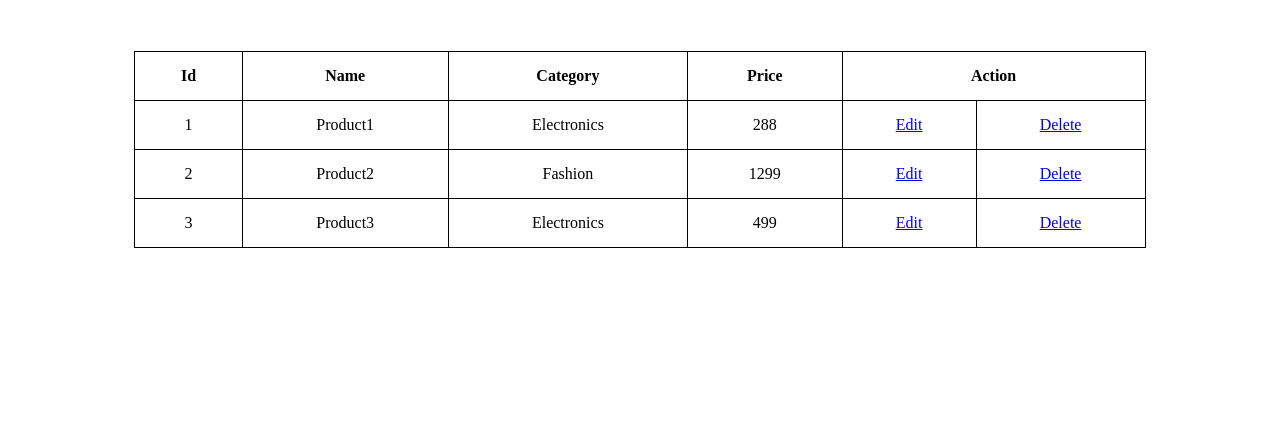
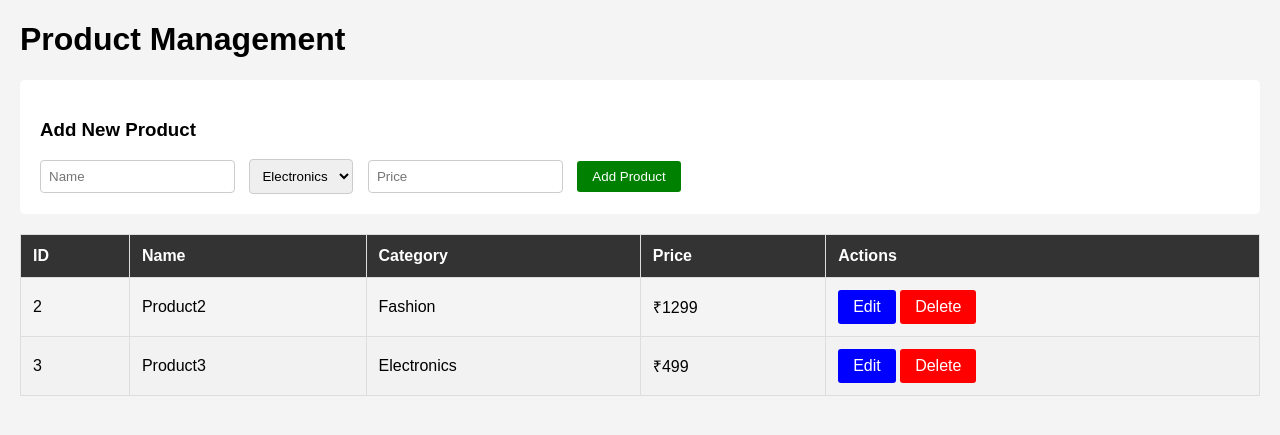
Before and after one commit to JAYANTI-THAKOR-941/curd_operation, a Node server app: page / in a window 1280 px wide. Shown: the top 435 px of the page. Run offline with Node 20, Linux system fonts and the light colour scheme; the visitor is signed in with stand-in values (Sample User, id 1).

Commit message:
curd operation-update design

```diff
--- a/index.js
+++ b/index.js
@@ -8,34 +8,72 @@ const PORT = 5000;
 
 // middlewares
 
-app.use(express.urlencoded({extended:true}));
+app.use(express.urlencoded({ extended: true }));
 app.use(express.static('public'));
 
-app.set('view engine','ejs');
+app.set('view engine', 'ejs');
 
 const __filename = fileURLToPath(import.meta.url);
 const __dirname = dirname(__filename);
 
 
-app.set('view engine','ejs');
-app.set('views',path.join(__dirname,'views'))
+app.set('view engine', 'ejs');
+app.set('views', path.join(__dirname, 'views'))
 
 const products = [
-    {id:1,name:"Product1",category:"Electronics",price:288},
-    {id:2,name:"Product2",category:"Fashion",price:1299},
-    {id:3,name:"Product3",category:"Electronics",price:499},
+    { id: 1, name: "Product1", category: "Electronics", price: 288 },
+    { id: 2, name: "Product2", category: "Fashion", price: 1299 },
+    { id: 3, name: "Product3", category: "Electronics", price: 499 },
 ]
 
-app.get('/',(req,res)=>{
-    res.render('products',{products});
+// READ - List all products
+app.get('/', (req, res) => {
+    res.render('products', { products });
 })
 
+// CREATE - Add a new product
+app.post('/add-product', (req, res) => {
+    const { name, category, price } = req.body;
+    const maxId = products.length > 0 ? Math.max(...products.map(p => p.id)) : 0;
+    const id = maxId + 1;
+    products.push({ id, name, category, price: Number(price) });
+    res.redirect('/');
+});
 
+// READ - Show edit form
+app.get('/edit-product/:id', (req, res) => {
+    const id = parseInt(req.params.id);
+    const product = products.find(p => p.id === id);
+    if (product) {
+        res.render('edit-product', { product });
+    } else {
+        res.status(404).send('Product not found');
+    }
+});
 
-// app.get('/',(req,res)=>{
-//     res.end("Express server is Running!");
-// });
+// UPDATE - Handle updating product data
+app.post('/update-product/:id', (req, res) => {
+    const id = parseInt(req.params.id);
+    const { name, category, price } = req.body;
+    const index = products.findIndex(p => p.id === id);
+    if (index !== -1) {
+        products[index] = { id, name, category, price: Number(price) };
+        res.redirect('/');
+    } else {
+        res.status(404).send('Product not found');
+    }
+});
 
-app.listen(PORT,()=>{
+// DELETE - Remove a product
+app.get('/delete-product/:id', (req, res) => {
+    const id = parseInt(req.params.id);
+    const index = products.findIndex(p => p.id === id);
+    if (index !== -1) {
+        products.splice(index, 1);
+    }
+    res.redirect('/');
+});
+
+app.listen(PORT, () => {
     console.log(`Server is Running on http://localhost:${PORT}`);
 })
--- /dev/null
+++ b/public/style.css
@@ -0,0 +1,71 @@
+body {
+    font-family: Arial, sans-serif;
+    margin: 20px;
+    background-color: #f4f4f4;
+}
+
+table {
+    width: 100%;
+    border-collapse: collapse;
+    margin-top: 20px;
+}
+
+table,
+th,
+td {
+    border: 1px solid #ddd;
+}
+
+th,
+td {
+    padding: 12px;
+    text-align: left;
+}
+
+th {
+    background-color: #333;
+    color: white;
+}
+
+tr:nth-child(even) {
+    background-color: #f2f2f2;
+}
+
+.form-container {
+    background: white;
+    padding: 20px;
+    border-radius: 5px;
+    margin-bottom: 20px;
+}
+
+.btn {
+    padding: 8px 15px;
+    text-decoration: none;
+    border-radius: 3px;
+    display: inline-block;
+    cursor: pointer;
+}
+
+.btn-add {
+    background-color: green;
+    color: white;
+    border: none;
+}
+
+.btn-edit {
+    background-color: blue;
+    color: white;
+}
+
+.btn-delete {
+    background-color: red;
+    color: white;
+}
+
+input,
+select {
+    padding: 8px;
+    margin-right: 10px;
+    border: 1px solid #ccc;
+    border-radius: 4px;
+}
--- a/views/products.ejs
+++ b/views/products.ejs
@@ -1,41 +1,64 @@
 <!DOCTYPE html>
 <html lang="en">
+
 <head>
     <meta charset="UTF-8">
     <meta name="viewport" content="width=device-width, initial-scale=1.0">
-    <title>All Products</title>
-    <style>
-        table{
-            width: 80%;
-            margin: 4% auto;
-        }
-        table,tr,td,th{
-            border: 1px solid black;
-            border-collapse: collapse;
-            text-align: center;
-            padding: 15px;
-        }
-    </style>
+    <title>Product CRUD</title>
+    <link rel="stylesheet" href="/style.css">
 </head>
+
 <body>
+    <h1>Product Management</h1>
+
+    <div class="form-container">
+        <h3>Add New Product</h3>
+        <form action="/add-product" method="POST">
+            <input type="text" name="name" placeholder="Name" required>
+            <select name="category" required>
+                <option value="Electronics">Electronics</option>
+                <option value="Fashion">Fashion</option>
+                <option value="Home">Home</option>
+                <option value="Books">Books</option>
+            </select>
+            <input type="number" name="price" placeholder="Price" required>
+            <button type="submit" class="btn btn-add">Add Product</button>
+        </form>
+    </div>
+
     <table>
+        <thead>
             <tr>
-            <th>Id</th>
+                <th>ID</th>
                 <th>Name</th>
                 <th>Category</th>
                 <th>Price</th>
-            <th colspan="2">Action</th>
+                <th>Actions</th>
             </tr>
+        </thead>
+        <tbody>
             <% products.forEach((product)=>{ %>
                 <tr>
-                <td><%= product.id %></td>
-                <td><%= product.name %></td>
-                <td><%= product.category %></td>
-                <td><%= product.price %></td>
-                <td><a href="#">Edit</a></td>
-                <td><a href="#">Delete</a></td>
+                    <td>
+                        <%= product.id %>
+                    </td>
+                    <td>
+                        <%= product.name %>
+                    </td>
+                    <td>
+                        <%= product.category %>
+                    </td>
+                    <td>₹<%= product.price %>
+                    </td>
+                    <td>
+                        <a href="/edit-product/<%= product.id %>" class="btn btn-edit">Edit</a>
+                        <a href="/delete-product/<%= product.id %>" class="btn btn-delete"
+                            onclick="return confirm('Are you sure?')">Delete</a>
+                    </td>
                 </tr>
                 <% });%>
+        </tbody>
     </table>
 </body>
+
 </html>
```
Also changed, not shown: views/edit-product.ejs (added, +41 -0 lines). Lines whose indentation alone changed are shown as unchanged.
